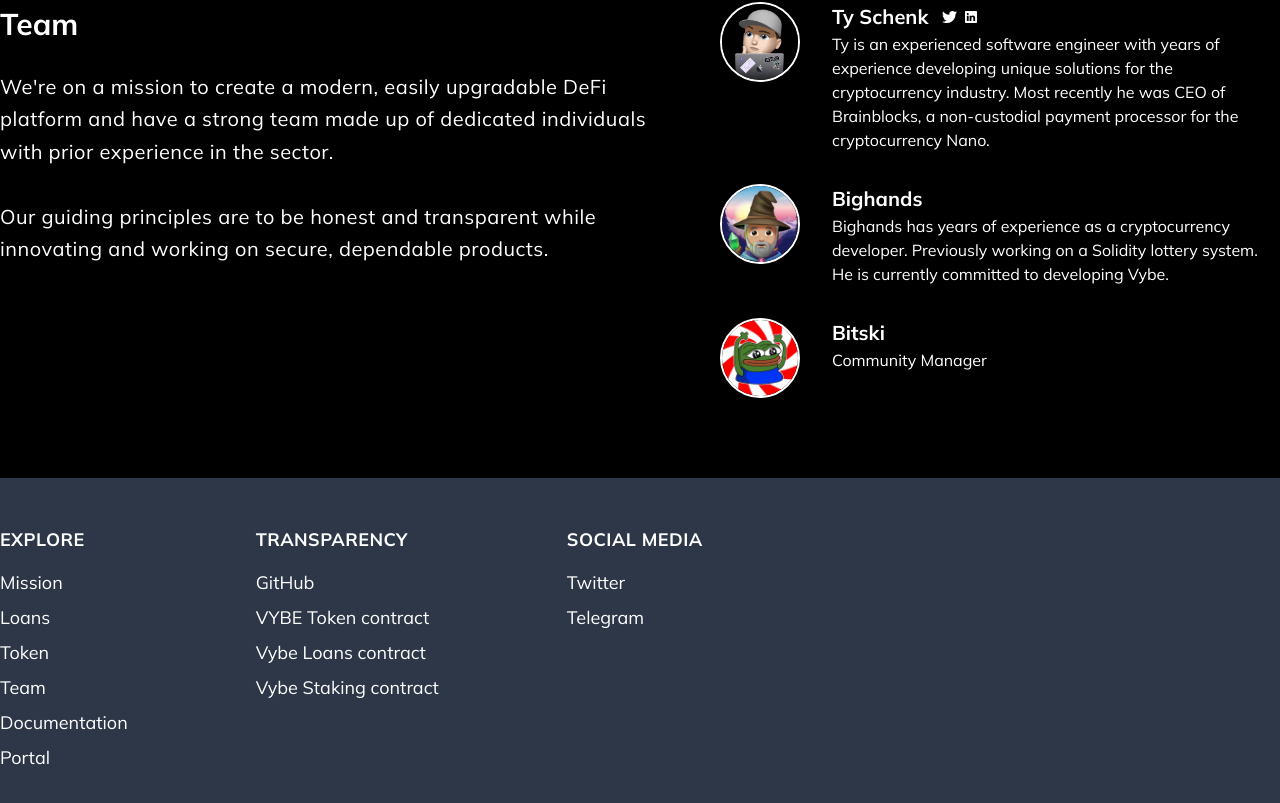
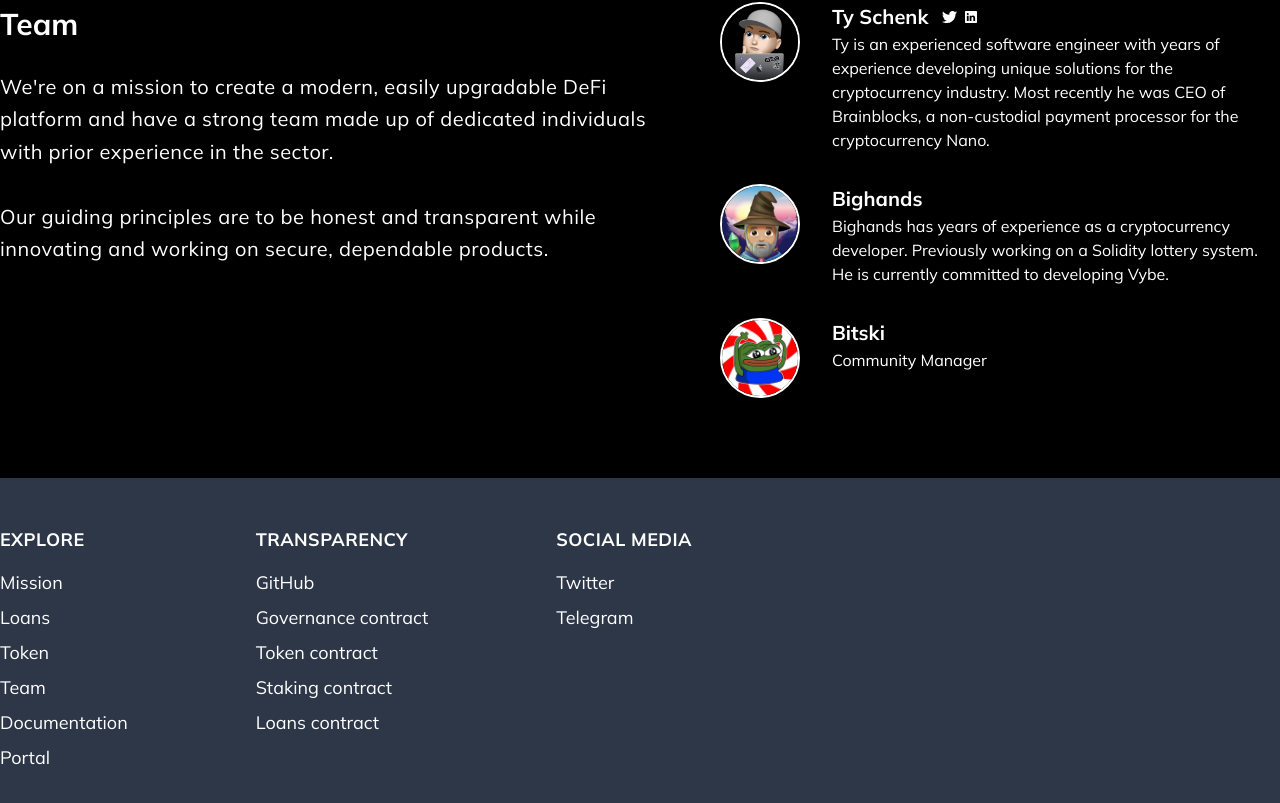
Before and after one commit to ShaneCorry/vybe-website, a Nuxt app: page / in a window 1280 px wide. Shown: the part 2625-3428 px from the top of the page. Built offline with nearby package versions, Linux system fonts and the light colour scheme; no server answers.

Commit message:
add gov contract

```diff
--- a/components/Footer.vue
+++ b/components/Footer.vue
@@ -22,9 +22,10 @@
           <h4 class="text-white text-lg font-bold tracking-wide uppercase mb-4">{{ $t('footer-transparency') }}</h4>
           <ul class="space-y-2 text-lg text-white">
             <li class="hover:text-indigo-400"><a href="https://github.com/vybetoken" target="_blank" class="">{{ $t('footer-github') }}</a></li>
+            <li class="hover:text-indigo-400"><a href="https://etherscan.io/address/0x9E6a97d3a65BFd1dDC6D15025f985eBc9c8f2b0A" target="_blank" class="">{{ $t('footer-token-governance') }}</a></li>
             <li class="hover:text-indigo-400"><a href="https://etherscan.io/address/0x3A1c1d1c06bE03cDDC4d3332F7C20e1B37c97CE9" target="_blank" class="">{{ $t('footer-token-contract') }}</a></li>
+            <li class="hover:text-indigo-400"><a href="https://etherscan.io/address/0x1Bcc32Ac1C994CE7e9526FbaF95f37AbC0B2EC39" target="_blank" class="">{{ $t('footer-staking-contract') }}</a></li>
             <li class="hover:text-indigo-400"><a href="https://etherscan.io/address/0x382EE41496E0Bb88F046F2C0D1Cf894F8D272BD5" target="_blank" class="">{{ $t('footer-loan-contract') }}</a></li>
-            <li class="hover:text-indigo-400"><a href="https://etherscan.io/address/0x1Bcc32Ac1C994CE7e9526FbaF95f37AbC0B2EC39" target="_blank" class="">{{ $t('footer-staking-contract') }}</a></li>
           </ul>
         </div>
 
--- a/lang/en.json
+++ b/lang/en.json
@@ -42,9 +42,10 @@
     "footer-explore": "Explore",
     "footer-transparency": "Transparency",
     "footer-github": "GitHub",
-    "footer-token-contract": "VYBE Token contract",
-    "footer-loan-contract": "Vybe Loans contract",
-    "footer-staking-contract": "Vybe Staking contract",
+    "footer-token-governance": "Governance contract",
+    "footer-token-contract": "Token contract",
+    "footer-loan-contract": "Loans contract",
+    "footer-staking-contract": "Staking contract",
     "footer-social-media": "Social Media",
     "footer-twitter": "Twitter",
     "footer-telegram": "Telegram"
```
